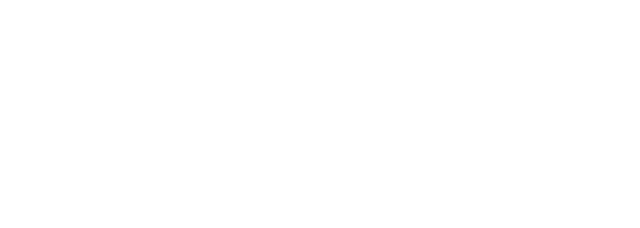
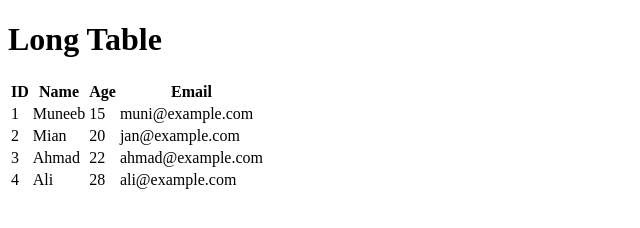
Before and after one commit to ahmad-ali463/practice-css-10, a plain HTML site: page index.html in a window 1280 px wide. Shown: the whole page, without its empty margins (0-640 px from the left). Drawn offline with Linux system fonts and the light colour scheme.

Commit message:
practice

```diff
--- a/index.html
+++ b/index.html
@@ -6,6 +6,46 @@
     <title>Document</title>
 </head>
 <body>
-
+    <div class="table-container">
+        <h1>Long Table</h1>
+        <table>
+          <thead>
+            <tr>
+              <th>ID</th>
+              <th>Name</th>
+              <th>Age</th>
+              <th>Email</th>
+            </tr>
+          </thead>
+          <tbody>
+            <tr>
+              <td>1</td>
+              <td>Muneeb</td>
+              <td>15</td>
+              <td>muni@example.com</td>
+            </tr>
+            <tr>
+              <td>2</td>
+              <td>Mian</td>
+              <td>20</td>
+              <td>jan@example.com</td>
+            </tr>
+            <!-- Add more rows as needed -->
+            <tr>
+              <td>3</td>
+              <td>Ahmad</td>
+              <td>22</td>
+              <td>ahmad@example.com</td>
+            </tr>
+            <tr>
+              <td>4</td>
+              <td>Ali</td>
+              <td>28</td>
+              <td>ali@example.com</td>
+            </tr>
+            <!-- Add more rows as needed -->
+          </tbody>
+        </table>
+      </div>
 </body>
 </html>
```
